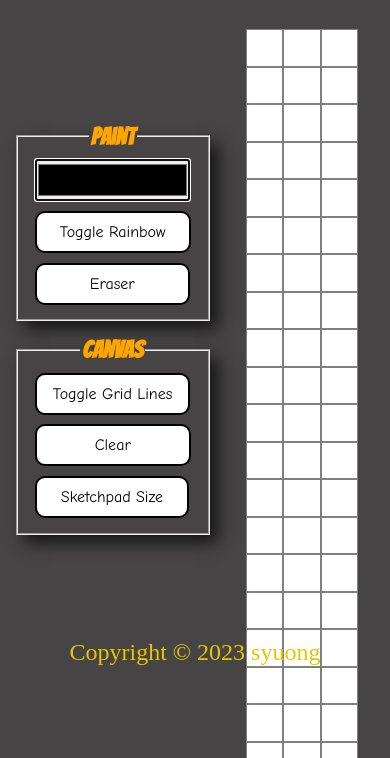
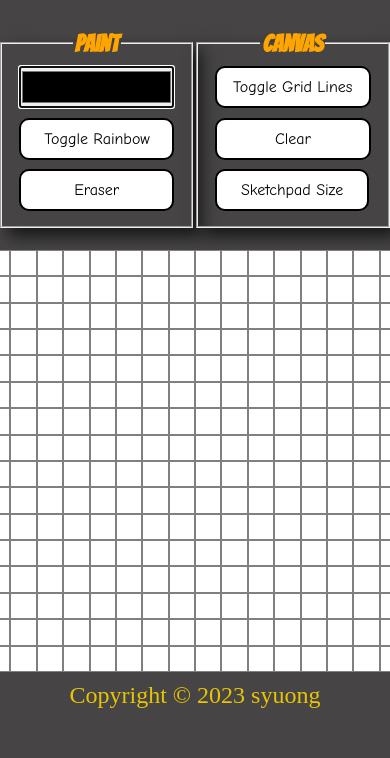
Before and after one commit to cs-sylojos/Etch-A-Sketch, a plain HTML site: page index.html in a window 390 px wide. Shown: the part 86-844 px from the top of the page. Drawn offline with Linux system fonts and the light colour scheme.

Commit message:
Implement reponsive web

```diff
--- a/scripts/main.js
+++ b/scripts/main.js
@@ -38,15 +38,15 @@ function resetSketchPad() {
 function updateSketchPad() {
     if (isSketchPadUpdate) {
         let size = canvasSize * canvasSize;
-        let gridDimension = 600 / canvasSize;
+        let gridDimension = (((sketchPad.clientWidth / canvasSize) / sketchPad.clientWidth) * 100).toFixed(4);
         for (let i = 0; i < size; i++) {
             const grid = document.createElement('div');
             grid.classList.add('grid');
             grid.classList.add('default');
             if (gridMode) {
-                grid.setAttribute('style', `height: ${gridDimension}px; width: ${gridDimension}px; border: 1px solid grey;`);
+                grid.setAttribute('style', `height: ${gridDimension}%; width: ${gridDimension}%; border: 1px solid grey;`);
             } else {
-                grid.setAttribute('style', `height: ${gridDimension}px; width: ${gridDimension}px;`);
+                grid.setAttribute('style', `height: ${gridDimension}%; width: ${gridDimension}%;`);
             }
             sketchPad.appendChild(grid);
         }
--- a/styles/style.css
+++ b/styles/style.css
@@ -7,6 +7,7 @@
 body {
     margin: 0;
     height: 100vh;
+    width: 100vw;
     background-color: rgb(70, 68, 68);
 }
 
@@ -56,8 +57,8 @@ footer {
 .sketchPad {
     display: flex;
     flex-wrap: wrap;
-    max-height: 600px;
-    max-width: 600px;
+    width: 80vh;
+    height: 80vh;
 }
 
 .default {
@@ -125,3 +126,51 @@ button, #colorPicker {
 .transitionEffect:hover {
     transform: scale(1.1);
 }
+
+@media (max-width: 768px) {
+    .mainBody {
+        flex-direction: column;
+    }
+
+    .container {
+        display: flex;
+    }
+
+    .sketchPad {
+        width: 60vh;
+        height: 60vh;
+    }
+
+    .rainbowToggle {
+        padding-left: 23px;
+        padding-right: 22px;
+    }
+
+    fieldset {
+        margin: 0.5rem;
+    }
+}
+
+@media (max-width: 425px) {
+    .mainBody {
+        flex-direction: column;
+    }
+
+    .container {
+        display: flex;
+    }
+
+    .sketchPad {
+        width: 50vh;
+        height: 50vh;
+    }
+
+    .rainbowToggle {
+        padding-left: 23px;
+        padding-right: 22px;
+    }
+
+    fieldset {
+        margin: 0.1rem;
+    }
+}
```
